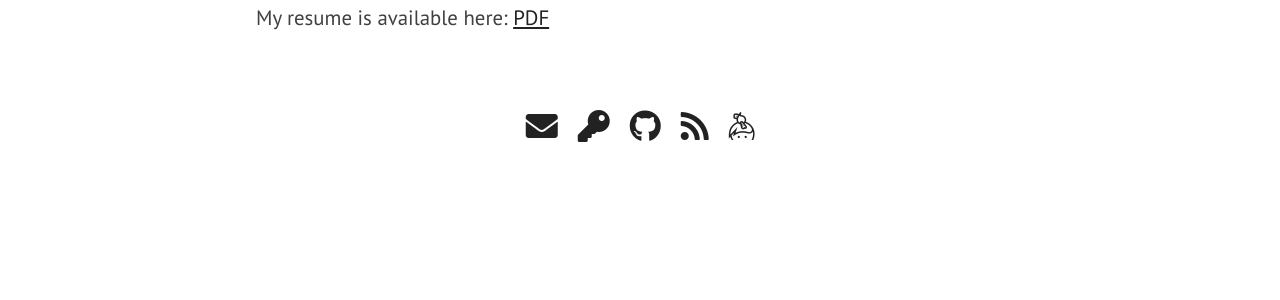
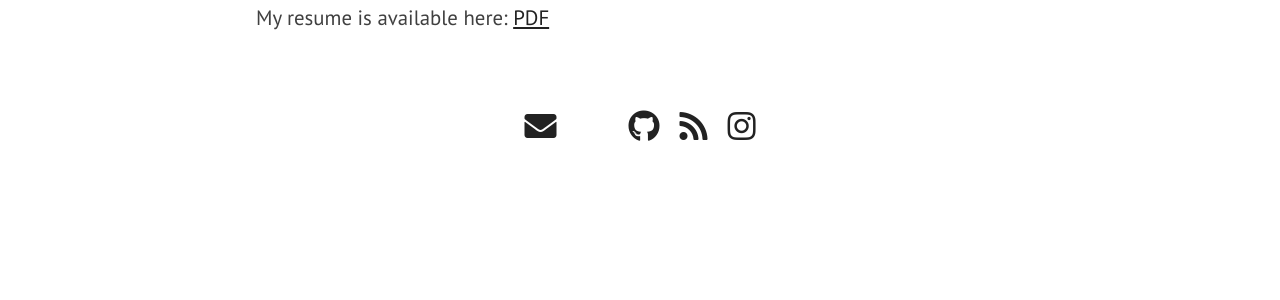
Before and after one commit to zenklinov/portfolio, a Jekyll site: the page built from index.html, in a window 1280 px wide. Shown: the part 5530-5830 px from the top of the page. Built offline with Jekyll 4.4.1, drawn with Linux system fonts in a browser that asks for light colours; nearby versions of some CDN libraries.

Commit message:
Update extra.html

```diff
--- a/_includes/extra.html
+++ b/_includes/extra.html
@@ -16,7 +16,7 @@
                     <a href="mailto:{{ site.email }}"><i class="head-icon fas fa-envelope"></i></a>
                 </span>
                 <span class="hint--bottom bottom-link" aria-label="LinkedIn">
-                    <a href="https://www.linkedin.com/in/zenklinov/"><i class="head-icon fas fa-key"></i></a>
+                    <a href="https://www.linkedin.com/in/zenklinov/"><i class="head-icon fas fa-linkedin"></i></a>
                 </span>
                 <span class="hint--bottom bottom-link" aria-label="GitHub">
                     <a href="https://github.com/{{ site.github_username }}"><i class="head-icon fab fa-github"></i></a>
@@ -25,7 +25,7 @@
                     <a href="{{ site.blog_url }}"><i class="head-icon fas fa-rss"></i></a>
                 </span>
                 <span class="hint--bottom bottom-link" aria-label="Instagram">
-                    <a href="https://keybase.io/{{ site.instagram_username }}"><i class="head-icon fab fa-keybase"></i></a>
+                    <a href="https://instagram.com/{{ site.instagram_username }}"><i class="head-icon fab fa-instagram"></i></a>
                 </span>
                 <!-- <span class="hint--bottom bottom-link" aria-label="Reddit">
                     <a href="https://www.reddit.com/u/{{ site.reddit_username }}"><i class="head-icon fab fa-reddit"></i></a>
```
